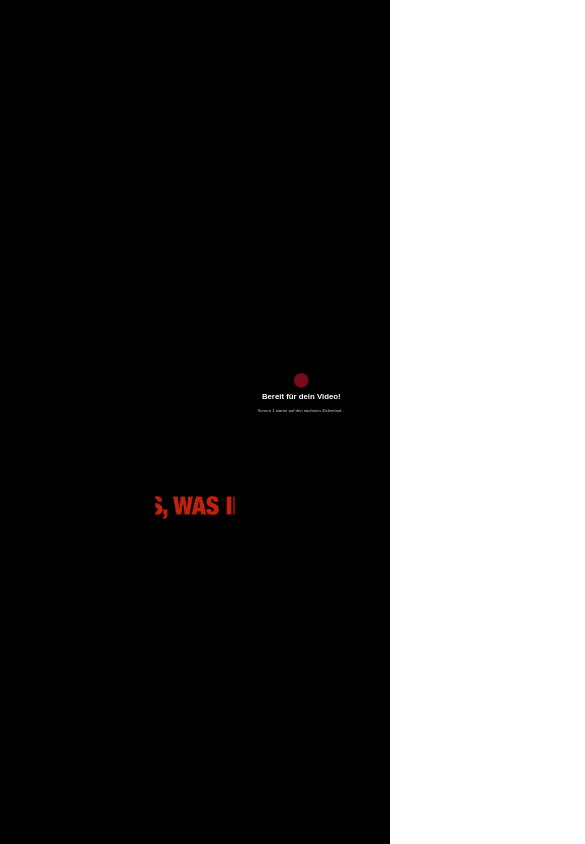
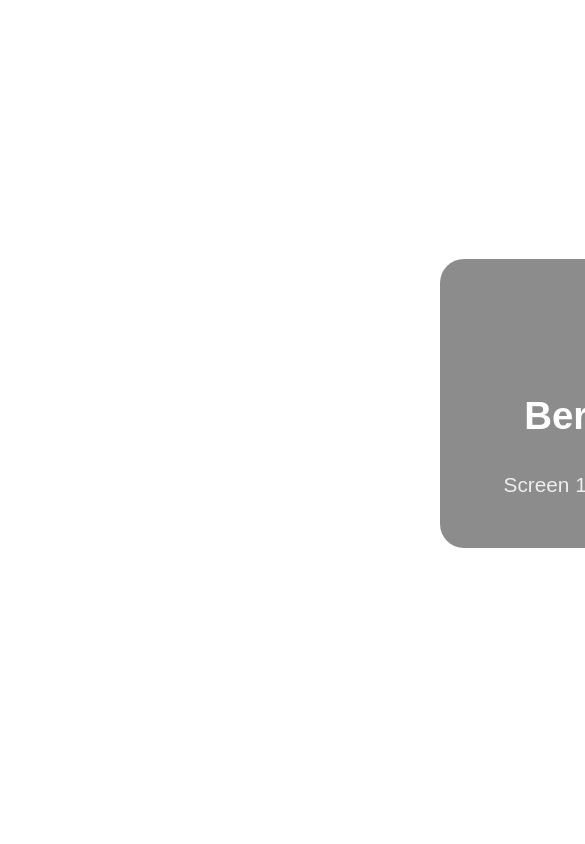
Before and after one commit to jensbruegmann86/supportervideos, a Next.js app: page /player/1 in a window 390 px wide. Shown: the top 844 px of the page, 585 px wide, since content can reach past the window. Built offline with nearby package versions, Linux system fonts and the light colour scheme; no server answers.

Commit message:
Fix player: use fixed 1920x1080 canvas for LED wall instead of responsive scaling

```diff
--- a/app/globals.css
+++ b/app/globals.css
@@ -3,6 +3,7 @@
 }
 
 body {
+  margin: 0;
   background-color: #f5f5f5;
 }
 
--- a/app/player/[screen]/page.js
+++ b/app/player/[screen]/page.js
@@ -4,13 +4,14 @@ import { use, useCallback, useEffect, useRef, useState } from "react";
 // Replaces player.php ... player6.php. One instance serves one physical
 // screen (params.screen = "1" or "2"), polling for the next queued video and
 // rendering it inside the 16:9 branded frame (backgrounds/bg_*_1080.png).
+// Fixed at the LED wall's native 1920x1080 resolution - no responsive
+// scaling, the browser showing this page is expected to run at that size.
 export default function PlayerPage({ params }) {
   const { screen } = use(params);
   const screenId = Number(screen) || 1;
   const [playlist, setPlaylist] = useState([]);
   const [current, setCurrent] = useState(0);
   const [waiting, setWaiting] = useState(true);
-  const [scale, setScale] = useState(1);
   const videoRef = useRef(null);
   const pollRef = useRef(null);
 
@@ -34,18 +35,6 @@ export default function PlayerPage({ params }) {
     }, 1000);
     return () => clearInterval(pollRef.current);
   }, [waiting, poll]);
-
-  useEffect(() => {
-    // Scale the fixed 1920x1080 (16:9) stage to fit whatever screen it runs on.
-    // Kept as React state (not a CSS custom property) so the transform always
-    // reflects the current viewport, even before the browser resolves vars.
-    function fit() {
-      setScale(Math.min(window.innerWidth / 1920, window.innerHeight / 1080));
-    }
-    fit();
-    window.addEventListener("resize", fit);
-    return () => window.removeEventListener("resize", fit);
-  }, []);
 
   async function release(playLogId, isLast) {
     await fetch("/api/player/release", {
@@ -77,7 +66,6 @@ export default function PlayerPage({ params }) {
       <div
         style={{
           ...styles.frame,
-          transform: `scale(${scale})`,
           backgroundImage: `url(/backgrounds/${bgFile})`,
         }}
       >
@@ -107,18 +95,16 @@ export default function PlayerPage({ params }) {
 
 const styles = {
   stage: {
-    width: "100vw",
-    height: "100vh",
-    background: "#000",
-    display: "flex",
-    alignItems: "center",
-    justifyContent: "center",
+    width: "1920px",
+    height: "1080px",
+    background: "#fff",
     overflow: "hidden",
   },
   frame: {
     position: "relative",
     width: "1920px",
     height: "1080px",
+    background: "#fff",
     backgroundSize: "cover",
     backgroundPosition: "center",
     backgroundRepeat: "no-repeat",
```
